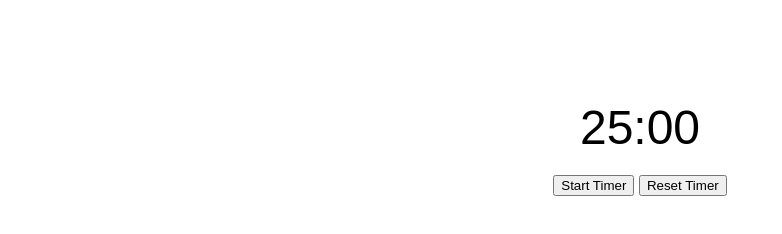
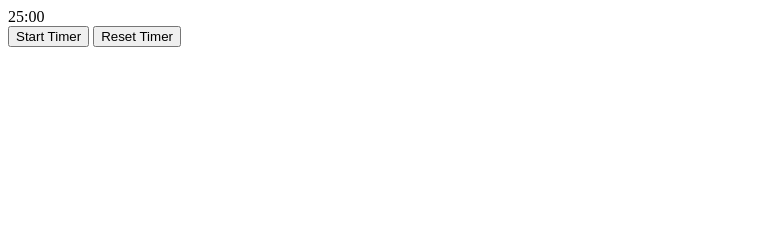
Before and after one commit to J0rgeR1vas/pomodoro-timer, a plain HTML site: page pomodoro-timer/index.html in a window 1280 px wide. Shown: the whole page, without its empty margins (0-782 px from the left). Drawn offline with Linux system fonts and the light colour scheme.

Commit message:
Update index.html

```diff
--- a/pomodoro-timer/index.html
+++ b/pomodoro-timer/index.html
@@ -1,23 +1,7 @@
 <!DOCTYPE html>
 <html>
 <head>
-  <title>Timer Example</title>
-  <style>
-    body {
-      font-family: Arial, sans-serif;
-      text-align: center;
-      margin-top: 100px;
-    }
 
-    #timer {
-      font-size: 48px;
-    }
-
-    #message {
-      font-size: 24px;
-      margin-top: 20px;
-    }
-  </style>
 </head>
 <body>
   <div id="timer">25:00</div>
```
